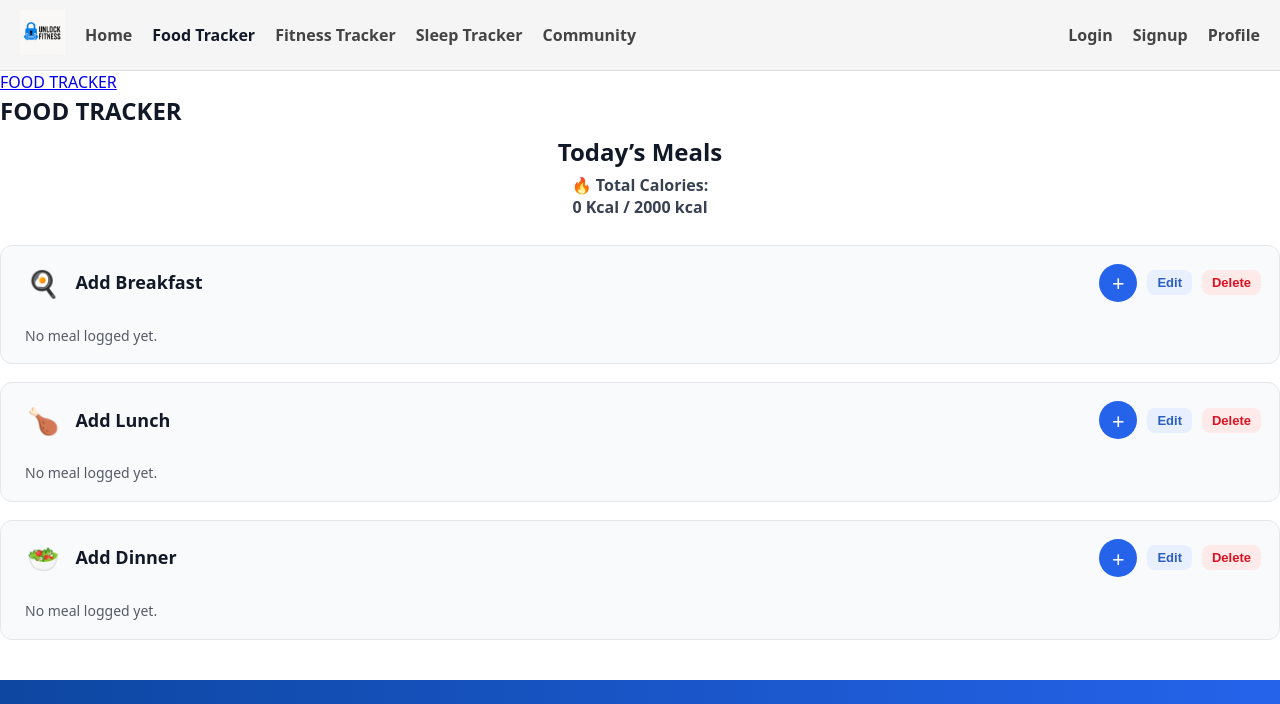
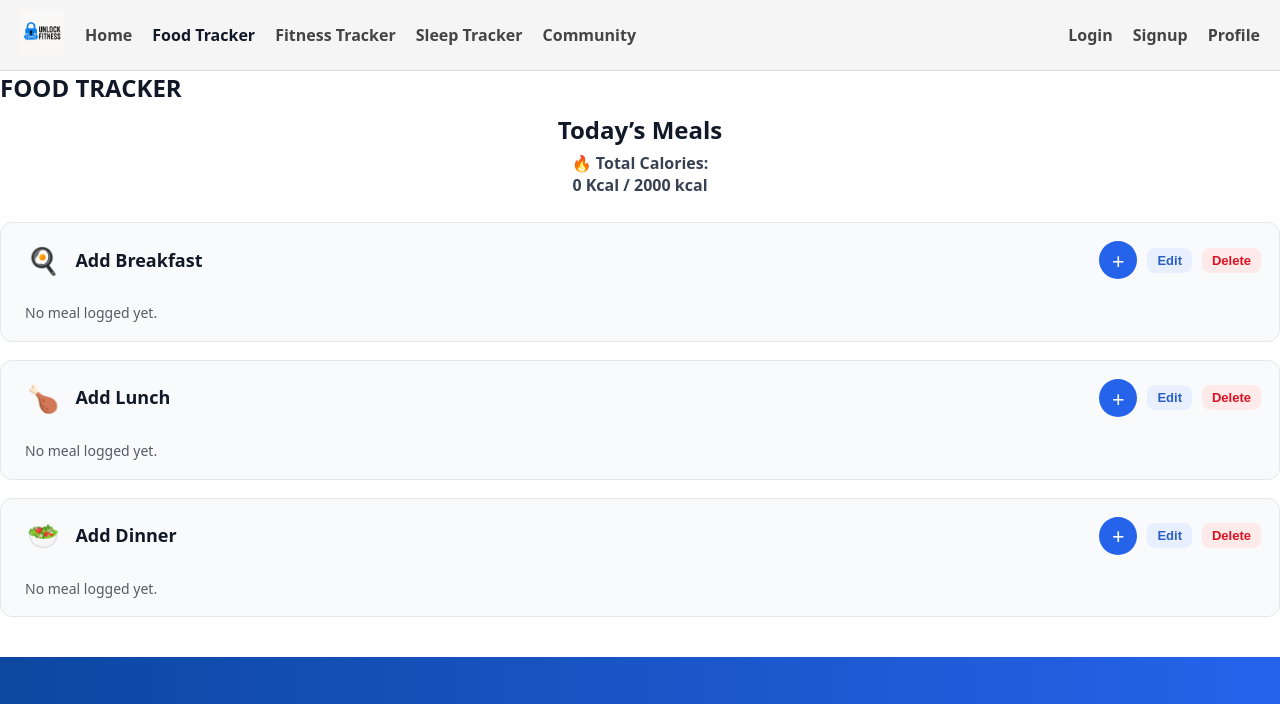
Before and after one commit to nkleinr/nkleinr.github.io, a plain HTML site: page food.html in a window 1280 px wide. Shown: the top 704 px of the page. Drawn offline with Linux system fonts and the light colour scheme; files whose address does not match are found by name.

Commit message:
Update food.html

```diff
--- a/food.html
+++ b/food.html
@@ -29,9 +29,6 @@
       <a href="profile.html">Profile</a>
     </div>
   </nav>
-    <a class="active" href="#eat">FOOD TRACKER</a>
-  </nav>
-
   <!-- MAIN CARD -->
   <main class="wrap">
     <section class="card">
```
